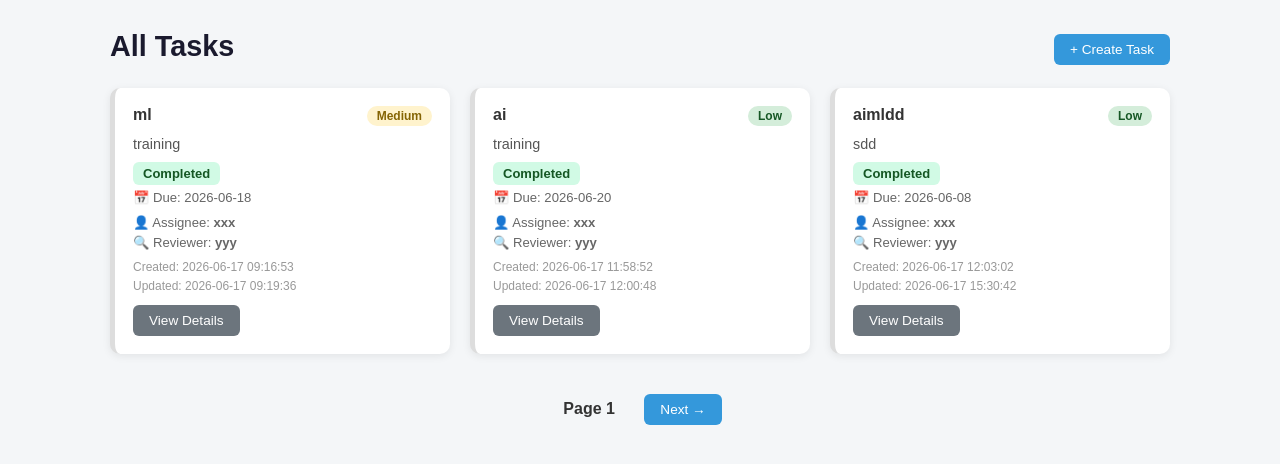
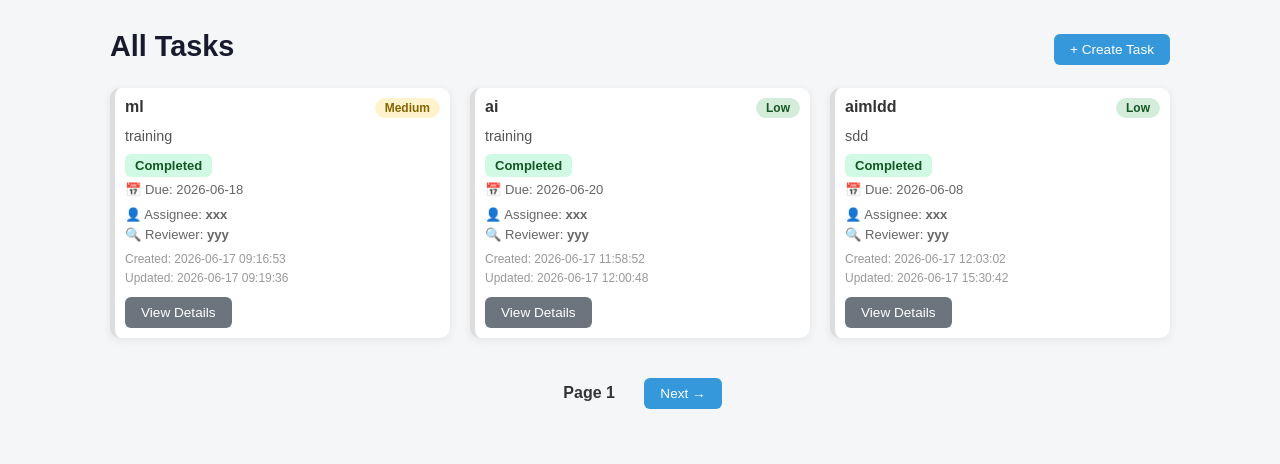
Before and after one commit to AKASH767658/task-workflow-project, a Flask app: page /tasks in a window 1280 px wide. Shown: the part 50-514 px from the top of the page. Run offline with Flask 3, Linux system fonts and the light colour scheme; the visitor is signed in with stand-in values (Sample User, id 1).

Commit message:
Updated small UI change

```diff
--- a/static/style.css
+++ b/static/style.css
@@ -244,7 +244,7 @@ h2 { font-size: 1.3rem; color: #333; margin: 30px 0 12px; }
 
 .task-card {
     background: #ffffff;
-    padding: 18px;
+    padding: 10px;
     border-radius: 10px;
     box-shadow: 0 2px 8px rgba(0,0,0,0.08);
     border-left: 5px solid #ddd;
```
